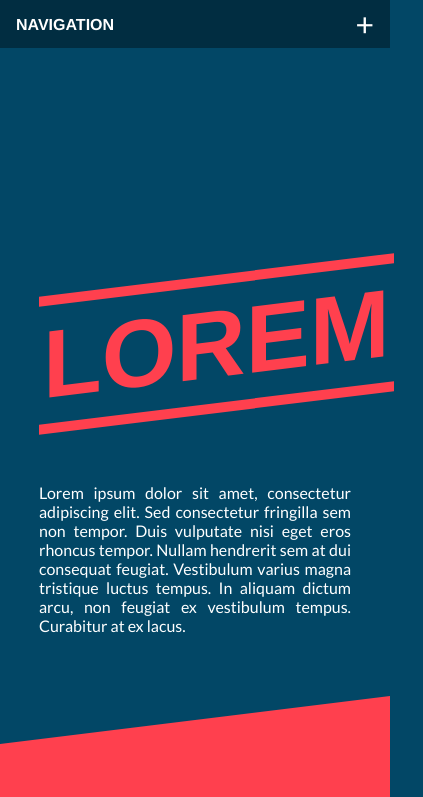
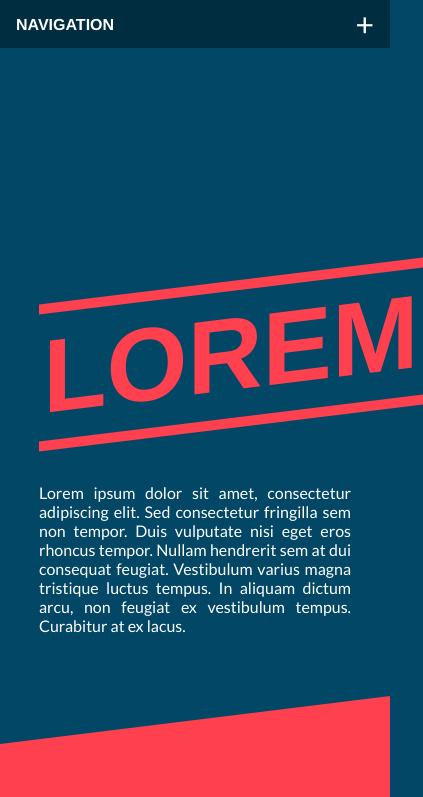
Before and after one commit to yesmorelight/skew, a plain HTML site: page index.html in a window 390 px wide. Shown: the top 797 px of the page, 423 px wide, since content can reach past the window. Drawn offline with nearby package versions, Linux system fonts and the light colour scheme.

Commit message:
Update style.css

```diff
--- a/style.css
+++ b/style.css
@@ -160,10 +160,6 @@ body {
 
 
 @media only screen and (max-width: 600px) {
-  h1 {
-    font-size: 6rem;
-  }
-
   .menu {
     width: 100%;
   }
```
